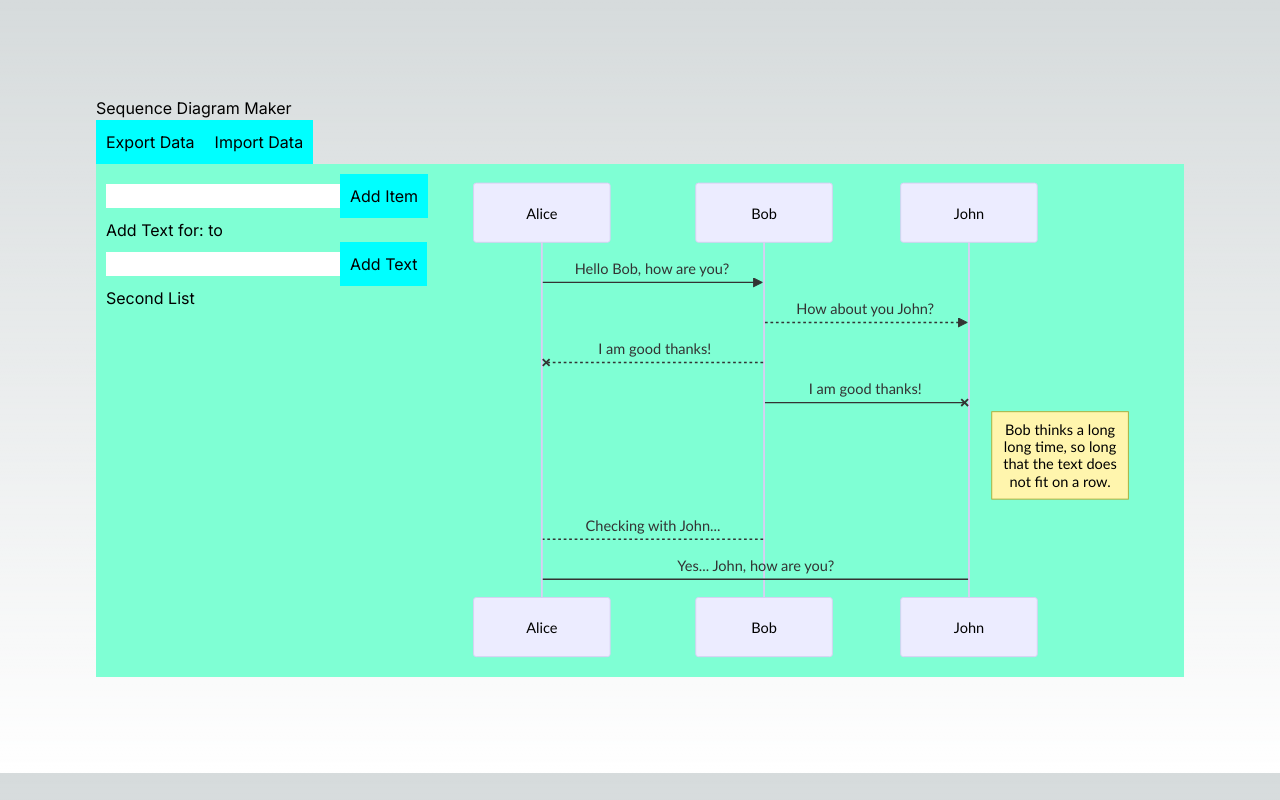
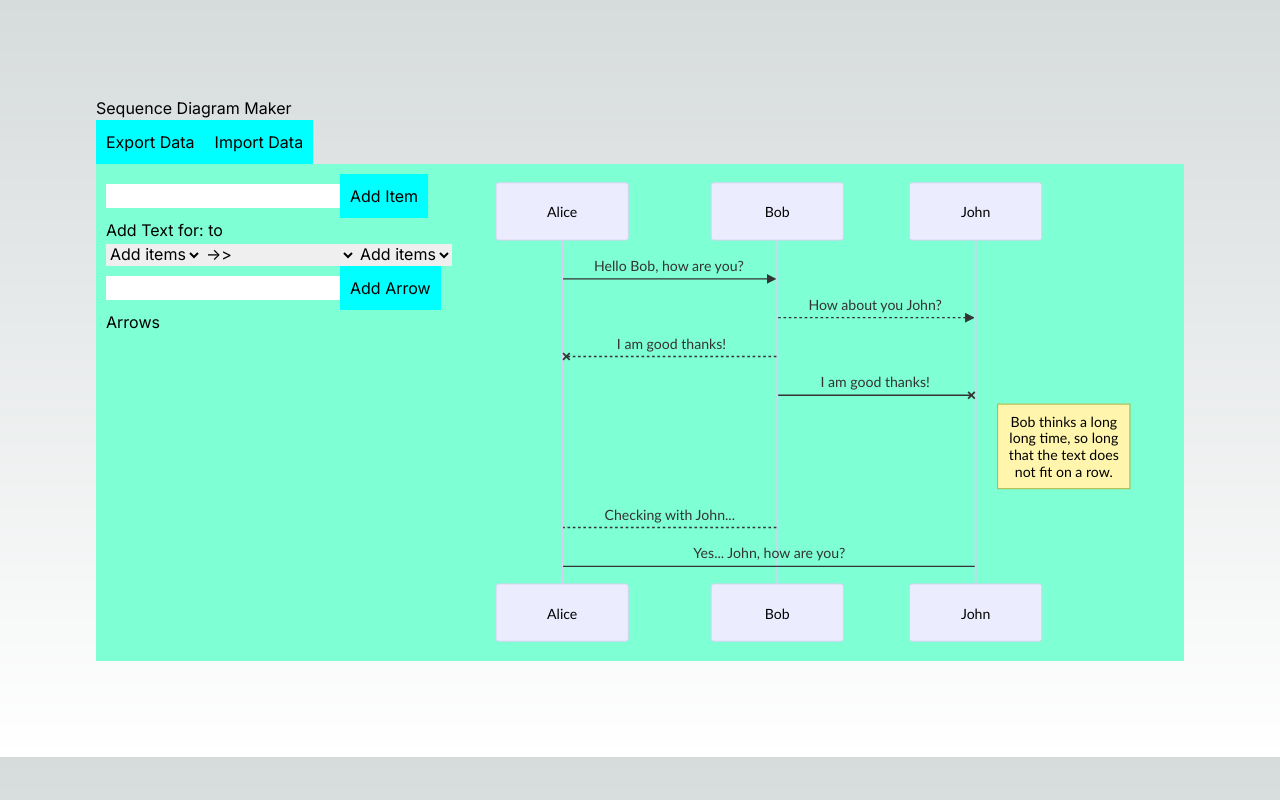
Before and after one commit to RisingSatalite/NWKonline, a Next.js app: page / in a window 1280 px wide. Built offline with nearby package versions, Linux system fonts and the light colour scheme.

Commit message:
style changes

```diff
--- a/src/app/globals.css
+++ b/src/app/globals.css
@@ -55,3 +55,12 @@ button{
   color: black;
   padding: 10px;
 }
+
+select{
+  color: black;
+}
+
+.change{
+  background-color: rgb(255, 174, 0);
+  color: black;
+}
--- a/src/components/mermaideditor.js
+++ b/src/components/mermaideditor.js
@@ -25,7 +25,7 @@ export default function Editor() {
   const [selectedArrow, setSelectedArrow] = useState('->>');
 
   const [selectedItem, setSelectedItem] = useState(null);
-  const [toItem, setToItem] = useState(null);
+  const [toItem, setToItem] = useState([]);
   const [arrowText, setArrowText] = useState('');
 
   const [arrowList, setArrowList] = useState([]);
@@ -191,7 +191,7 @@ export default function Editor() {
           <button onClick={addItem}>Add Item</button>
 
           {items.map((item, index) => (
-              <div key={index}>
+              <div class="change" key={index}>
                 {item}
                 <button onClick={() => removeItem(index)}>Remove</button>
                 <button onClick={() => setSelectedItem(item)}>Select</button>
@@ -200,16 +200,40 @@ export default function Editor() {
             ))}
           <div>
               <h3>Add Text for: {selectedItem} to {toItem}</h3>
+              <select value={selectedItem} onChange={(e) => setSelectedItem(e.target.value)}>
+                <option value="">Add items</option>
+                {items.map((item, index) => (
+                  <option key={index} value={item}>
+                    {item}
+                  </option>
+                ))}
+              </select>
+              <select value={selectedArrow} onChange={(e) => setSelectedArrow(e.target.value)}>
+                <option value="">Select arrow type</option>
+                {arrowTypes.map((item, index) => (
+                  <option key={index} value={item}>
+                    {item}
+                  </option>
+                ))}
+              </select>
+              <select value={toItem} onChange={(e) => setToItem(e.target.value)}>
+                <option value="">Add items</option>
+                {items.map((item, index) => (
+                  <option key={index} value={item}>
+                    {item}
+                  </option>
+                ))}
+              </select><br/>
               <input
                 type="text"
                 value={arrowText}
                 onChange={(e) => setArrowText(e.target.value)}
                 onKeyDown={(e) => e.key === 'Enter' && addArrow()}
               />
-              <button onClick={addArrow}>Add Text</button>
+              <button onClick={addArrow}>Add Arrow</button>
           </div>
 
-          <h2>Second List</h2>
+          <h2>Arrows</h2>
           <ul>
 
             <DragDropContext onDragEnd={onDragEnd}>
```
